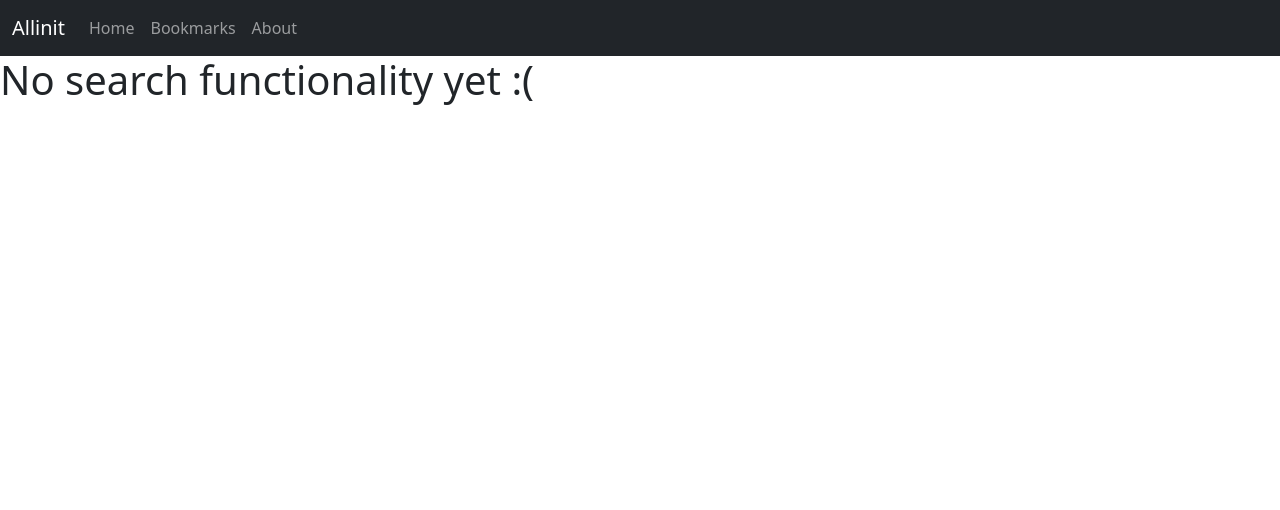
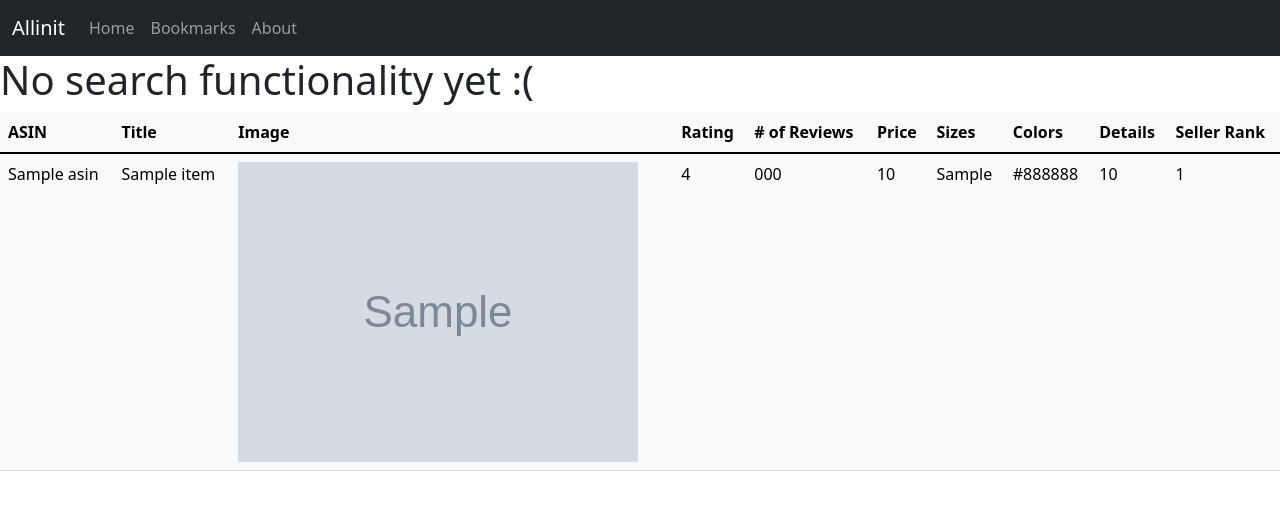
Before and after one commit to FrancisLS/Product_Scraping_Website, a Flask app: template app/templates/results.html in a window 1280 px wide. Shown: the top 510 px of the page. Run offline with Flask 2, Linux system fonts and the light colour scheme; the template is opened without the code that fills it: most values are stand-ins (such as "Sample title", 1, 10 or a date in 2020); grey boxes marked "Sample" are stand-in pictures.

Commit message:
Version 1.13.1 - created a stub for the Results page. Layout not pretty yet.

```diff
--- a/app/routes.py
+++ b/app/routes.py
@@ -1,5 +1,6 @@
 from flask import render_template, flash, redirect, url_for
 from app.forms import ProductSearchForm
+import json
 from app import app
 
 
@@ -16,4 +17,9 @@ def home():
 
 @app.route('/results')
 def results():
-    return render_template('results.html', title='Search Results')
+    with open('./Amazon_Scraper/test_limited_pages.jl', 'r') as jl_file:
+        json_list = list(jl_file)
+    items = []
+    for item in json_list:
+        items.append(json.loads(item))
+    return render_template('results.html', title='Search Results', items=items)
--- a/app/templates/results.html
+++ b/app/templates/results.html
@@ -2,4 +2,37 @@
 
 {% block content %}
     <h1>No search functionality yet :(</h1>
+
+    <table class="table table-hover table-light bg-light">
+        <thead>
+            <tr>
+                <th scope="col">ASIN</th>
+                <th scope="col">Title</th>
+                <th scope="col">Image</th>
+                <th scope="col">Rating</th>
+                <th scope="col"># of Reviews</th>
+                <th scope="col">Price</th>
+                <th scope="col">Sizes</th>
+                <th scope="col">Colors</th>
+                <th scope="col">Details</th>
+                <th scope="col">Seller Rank</th>
+            </tr>
+        </thead>
+        <tbody>
+            {% for item in items %}
+            <tr>
+                <td>{{ item.asin }}</td>
+                <td>{{ item.Title }}</td>
+                <td><img src="{{ item.MainImage }}"></td>
+                <td>{{ item.Rating }}</td>
+                <td>{{ item.NumberOfReviews }}</td>
+                <td>{{ item.Price }}</td>
+                <td>{{ item.AvailableSizes }}</td>
+                <td>{{ item.AvailableColors }}</td>
+                <td>{{ item.BulletPoints }}</td>
+                <td>{{ item.SellerRank }}</td>
+            </tr>
+            {% endfor %}
+        </tbody>
+    </table>
 {% endblock %}
```
